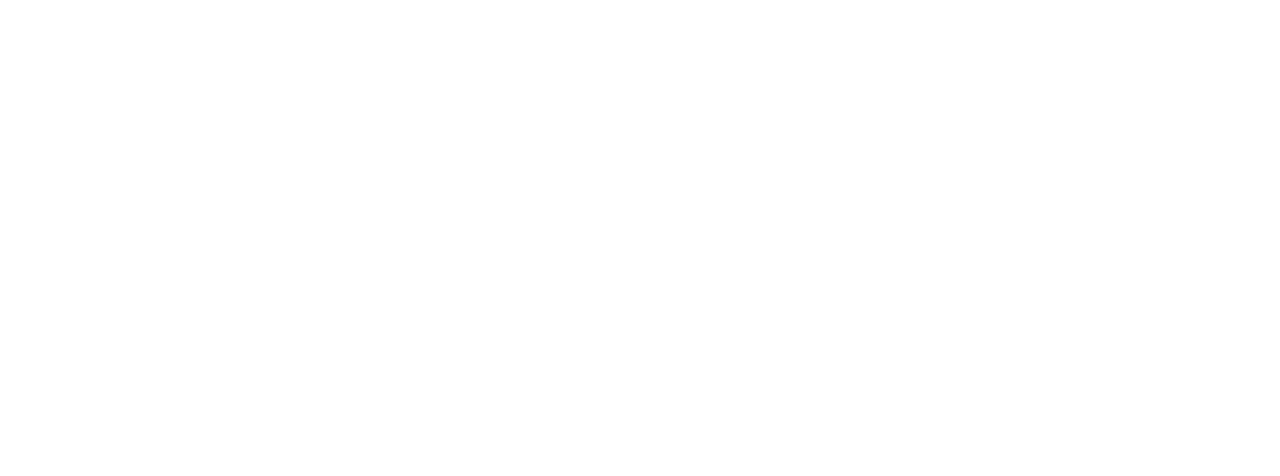
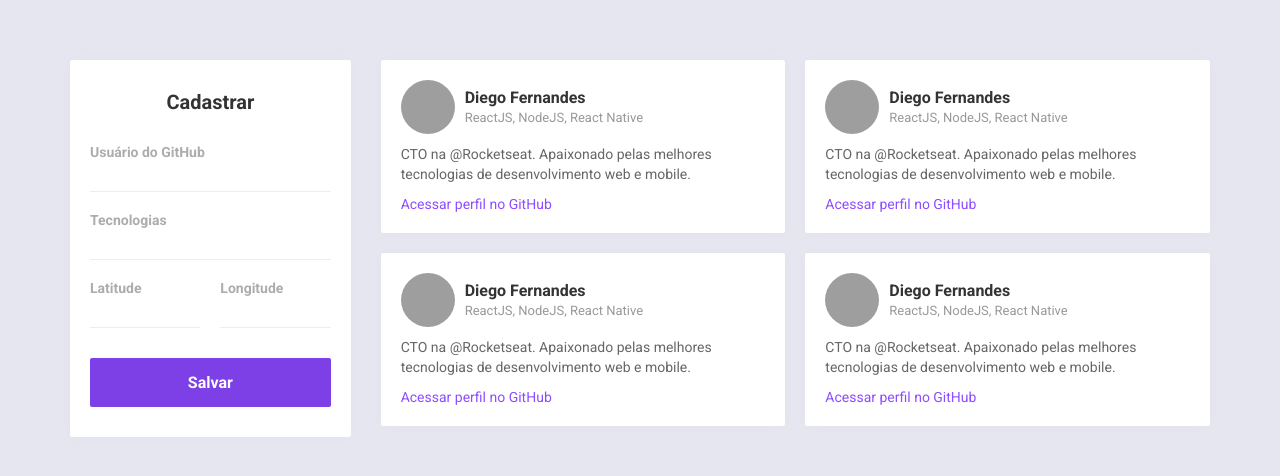
Before and after one commit to rubensbatista98/semana-omnistack-10, a React (Create React App) app in the folder frontend/: page / in a window 1280 px wide. Shown: the top 476 px of the page. Built offline with nearby package versions, Linux system fonts and the light colour scheme; grey boxes are pictures that could not be loaded.

Commit message:
Criadas e estilizadas as áreas de formulário de cadastro e listagem de usuários.

```diff
--- /dev/null
+++ b/frontend/src/App.css
@@ -0,0 +1,28 @@
+#app {
+  max-width: 1200px;
+  margin: 0 auto;
+  padding: 60px 30px;
+
+  display: flex;
+  align-items: flex-start;
+}
+
+#app > main {
+  flex-grow: 1;
+  margin-left: 30px;
+}
+
+@media (max-width: 1000px) {
+  #app {
+    flex-direction: column;
+  }
+
+  #app > main {
+    margin-left: 0;
+    margin-top: 30px;
+  }
+
+  #app > .sidebar-app {
+    width: 100%;
+  }
+}
--- a/frontend/src/App.js
+++ b/frontend/src/App.js
@@ -1,7 +1,147 @@
 import React from "react";
 
+import "./global.css";
+import "./App.css";
+import "./Sidebar.css";
+import "./Main.css";
+
 function App() {
-  return <div className="App" />;
+  return (
+    <div id="app">
+      <aside className="sidebar-app">
+        <strong className="title">Cadastrar</strong>
+
+        <form className="form-signin">
+          <div className="input-block">
+            <label htmlFor="github_username">Usuário do GitHub</label>
+            <input
+              type="text"
+              name="github_username"
+              id="github_username"
+              required
+            />
+          </div>
+
+          <div className="input-block">
+            <label htmlFor="techs">Tecnologias</label>
+            <input type="text" name="techs" id="techs" required />
+          </div>
+
+          <div className="input-group">
+            <div className="input-block">
+              <label htmlFor="latitude">Latitude</label>
+              <input type="text" name="latitude" id="latitude" required />
+            </div>
+
+            <div className="input-block">
+              <label htmlFor="longitude">Longitude</label>
+              <input type="text" name="longitude" id="longitude" required />
+            </div>
+          </div>
+
+          <button type="submit" className="btn-signin">
+            Salvar
+          </button>
+        </form>
+      </aside>
+
+      <main>
+        <ul className="devs-list">
+          <li className="dev-item">
+            <header>
+              <img
+                src="https://avatars1.githubusercontent.com/u/2254731?s=400&v=4"
+                alt="Imagem de Diego Fernandes"
+              />
+
+              <div className="dev-info">
+                <strong className="name">Diego Fernandes</strong>
+                <span className="techs">ReactJS, NodeJS, React Native</span>
+              </div>
+            </header>
+
+            <p className="bio">
+              CTO na @Rocketseat. Apaixonado pelas melhores tecnologias de
+              desenvolvimento web e mobile.
+            </p>
+
+            <a href="https://github.com/diego3g" className="action">
+              Acessar perfil no GitHub
+            </a>
+          </li>
+
+          <li className="dev-item">
+            <header>
+              <img
+                src="https://avatars1.githubusercontent.com/u/2254731?s=400&v=4"
+                alt="Imagem de Diego Fernandes"
+              />
+
+              <div className="dev-info">
+                <strong className="name">Diego Fernandes</strong>
+                <span className="techs">ReactJS, NodeJS, React Native</span>
+              </div>
+            </header>
+
+            <p className="bio">
+              CTO na @Rocketseat. Apaixonado pelas melhores tecnologias de
+              desenvolvimento web e mobile.
+            </p>
+
+            <a href="https://github.com/diego3g" className="action">
+              Acessar perfil no GitHub
+            </a>
+          </li>
+
+          <li className="dev-item">
+            <header>
+              <img
+                src="https://avatars1.githubusercontent.com/u/2254731?s=400&v=4"
+                alt="Imagem de Diego Fernandes"
+              />
+
+              <div className="dev-info">
+                <strong className="name">Diego Fernandes</strong>
+                <span className="techs">ReactJS, NodeJS, React Native</span>
+              </div>
+            </header>
+
+            <p className="bio">
+              CTO na @Rocketseat. Apaixonado pelas melhores tecnologias de
+              desenvolvimento web e mobile.
+            </p>
+
+            <a href="https://github.com/diego3g" className="action">
+              Acessar perfil no GitHub
+            </a>
+          </li>
+
+          <li className="dev-item">
+            <header>
+              <img
+                src="https://avatars1.githubusercontent.com/u/2254731?s=400&v=4"
+                alt="Imagem de Diego Fernandes"
+              />
+
+              <div className="dev-info">
+                <strong className="name">Diego Fernandes</strong>
+                <span className="techs">ReactJS, NodeJS, React Native</span>
+              </div>
+            </header>
+
+            <p className="bio">
+              CTO na @Rocketseat. Apaixonado pelas melhores tecnologias de
+              desenvolvimento web e mobile.
+            </p>
+
+            <a href="https://github.com/diego3g" className="action">
+              Acessar perfil no GitHub
+            </a>
+          </li>
+        </ul>
+      </main>
+    </div>
+  );
 }
 
 export default App;
--- /dev/null
+++ b/frontend/src/Main.css
@@ -0,0 +1,64 @@
+.devs-list {
+  list-style: none;
+
+  display: grid;
+  grid-template-columns: 1fr 1fr;
+  gap: 20px;
+}
+
+@media (max-width: 650px) {
+  main > .devs-list {
+    grid-template-columns: 1fr;
+  }
+}
+
+.dev-item {
+  background-color: #ffffff;
+  box-shadow: 0 0 14px 0 rgba(0, 0, 0, 0.02);
+  border-radius: 2px;
+  padding: 20px;
+}
+
+.dev-item > header {
+  display: flex;
+  align-items: center;
+}
+
+.dev-item > header > img {
+  width: 54px;
+  height: 54px;
+  border-radius: 50%;
+}
+
+.dev-item > header > .dev-info {
+  margin-left: 10px;
+}
+
+.dev-item > header > .dev-info > .name {
+  font-size: 16px;
+  color: #333;
+
+  display: block;
+}
+
+.dev-item > header > .dev-info > .techs {
+  font-size: 13px;
+  color: #999;
+  margin-top: 2px;
+}
+
+.dev-item > .bio {
+  font-size: 14px;
+  line-height: 20px;
+  color: #666666;
+  margin: 10px 0;
+}
+
+.dev-item > .action {
+  text-decoration: none;
+  font-size: 14px;
+  color: #8e4dff;
+}
+.dev-item > .action:hover {
+  color: #5a2eaf;
+}
--- /dev/null
+++ b/frontend/src/Sidebar.css
@@ -0,0 +1,70 @@
+.sidebar-app {
+  width: 420px;
+  background-color: #ffffff;
+  box-shadow: 0 0 14px 0 rgba(0, 0, 0, 0.02);
+  border-radius: 2px;
+  padding: 30px 20px;
+}
+
+.sidebar-app > .title {
+  font-size: 20px;
+  text-align: center;
+  color: #333333;
+
+  display: block;
+}
+
+.sidebar-app > .form-signin {
+  margin-top: 30px;
+}
+
+.form-signin > .input-block + .input-block {
+  margin-top: 20px;
+}
+
+.form-signin > .input-group {
+  margin-top: 20px;
+
+  display: grid;
+  gap: 20px;
+  grid-template-columns: 1fr 1fr;
+}
+
+.form-signin .input-block > label {
+  font-size: 14px;
+  font-weight: bold;
+  color: #acacac;
+
+  display: block;
+}
+
+.form-signin .input-block > input {
+  width: 100%;
+  height: 32px;
+  font-size: 14px;
+  color: #666666;
+  border: 0;
+  border-bottom: 1px solid #eeeeee;
+}
+.form-signin .input-block > input:focus {
+  border-bottom-color: #7d40e7;
+}
+
+.form-signin > .btn-signin {
+  width: 100%;
+  font-size: 16px;
+  font-weight: bold;
+  color: #fff;
+  background-color: #7d40e7;
+  border: 0;
+  border-radius: 2px;
+  padding: 15px 20px;
+  margin-top: 30px;
+  cursor: pointer;
+}
+
+.form-signin > .btn-signin:hover,
+.form-signin > .btn-signin:focus,
+.form-signin > .btn-signin:active {
+  background-color: #6931ca;
+}
--- /dev/null
+++ b/frontend/src/global.css
@@ -0,0 +1,24 @@
+@import url("https://fonts.googleapis.com/css?family=Roboto:400,700&display=swap");
+
+* {
+  box-sizing: border-box;
+  padding: 0;
+  margin: 0;
+  outline: 0;
+}
+
+html,
+body #root {
+  height: 100%;
+}
+
+body,
+input,
+button {
+  font-family: "Roboto", sans-serif;
+}
+
+body {
+  background-color: #e5e6f0;
+  -webkit-font-smoothing: antialiased;
+}
```
